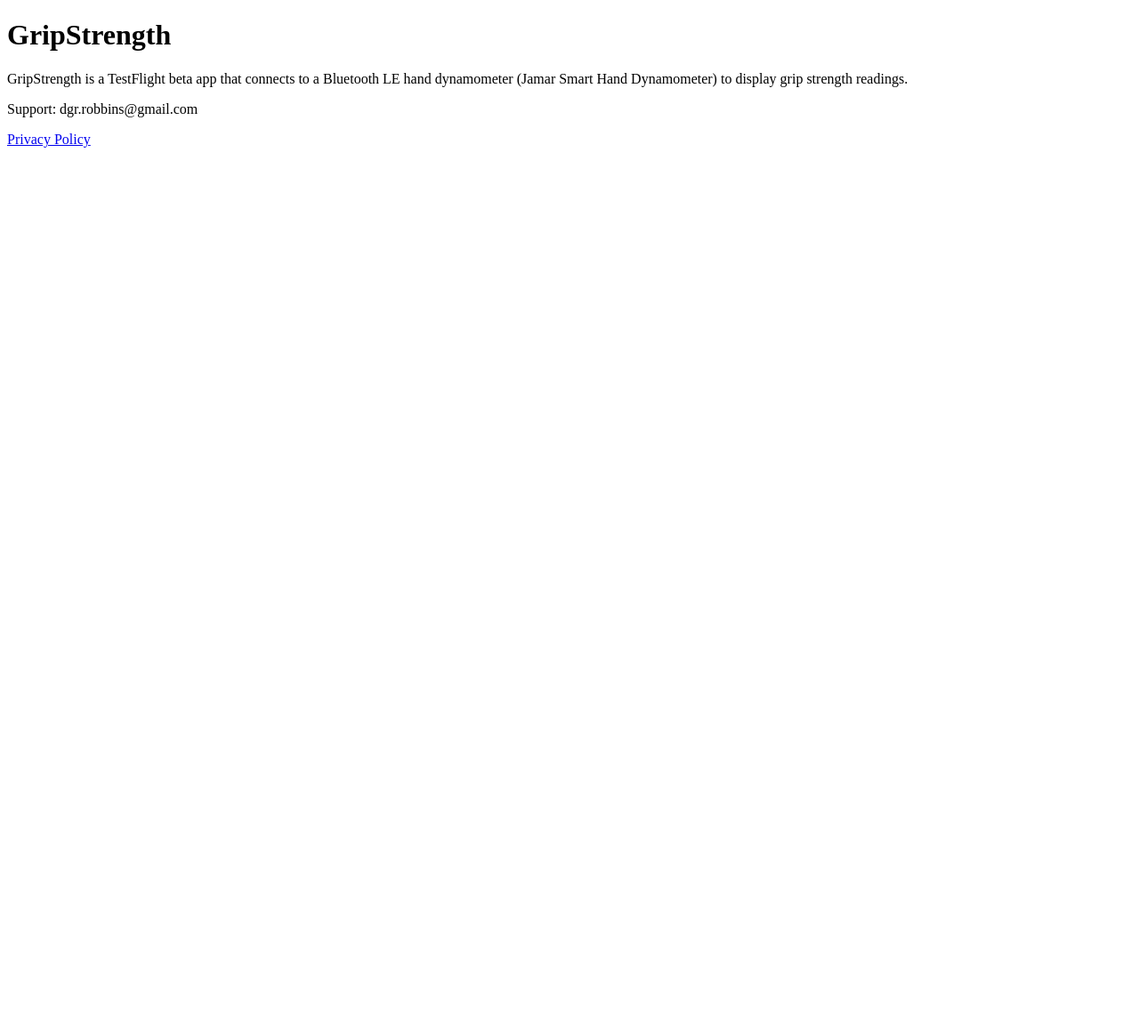
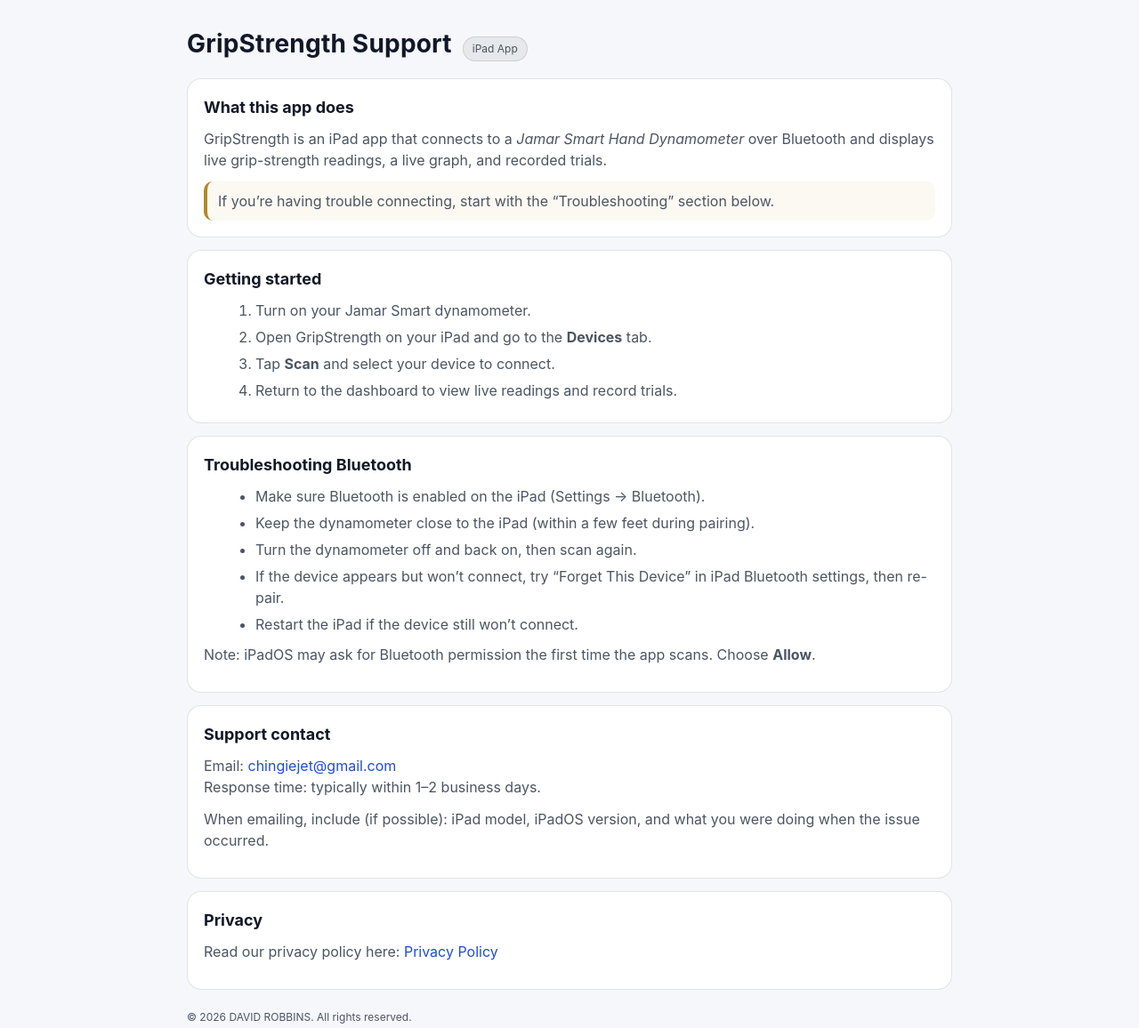
Before and after one commit to howlshot/gripstrength, a plain HTML site: page docs/index.html in a window 1280 px wide. Shown: the whole page at 89% size. Before the commit the page ends 800 px from the top, so only its background shows below. Drawn offline with Linux system fonts and the light colour scheme.

Commit message:
Update index.html

```diff
--- a/docs/index.html
+++ b/docs/index.html
@@ -1,13 +1,159 @@
+<!-- index.html -->
 <!doctype html>
-<html>
+<html lang="en">
 <head>
   <meta charset="utf-8" />
-  <title>GripStrength</title>
+  <meta name="viewport" content="width=device-width,initial-scale=1" />
+  <title>GripStrength — Support</title>
+  <meta name="description" content="Support page for GripStrength (iPad) — connect to a Jamar Smart Hand Dynamometer via Bluetooth to view live grip strength." />
+  <style>
+    :root {
+      color-scheme: light dark;
+      --bg: #0b0c10;
+      --card: #12141b;
+      --text: #e9ecf1;
+      --muted: #b8c0cc;
+      --link: #7aa2ff;
+      --border: rgba(255,255,255,.12);
+      --accent: #d6b25e;
+    }
+    @media (prefers-color-scheme: light) {
+      :root {
+        --bg: #f6f7fb;
+        --card: #ffffff;
+        --text: #111827;
+        --muted: #4b5563;
+        --link: #1d4ed8;
+        --border: rgba(17,24,39,.12);
+        --accent: #b38728;
+      }
+    }
+    body {
+      margin: 0;
+      font-family: -apple-system, BlinkMacSystemFont, "Segoe UI", Roboto, Helvetica, Arial, "Apple Color Emoji", "Segoe UI Emoji";
+      background: var(--bg);
+      color: var(--text);
+      line-height: 1.5;
+    }
+    .wrap {
+      max-width: 860px;
+      margin: 0 auto;
+      padding: 28px 18px 48px;
+    }
+    header {
+      display: flex;
+      align-items: baseline;
+      gap: 12px;
+      margin-bottom: 18px;
+    }
+    h1 { font-size: 28px; margin: 0; letter-spacing: .2px; }
+    .badge {
+      font-size: 12px;
+      padding: 4px 10px;
+      border: 1px solid var(--border);
+      border-radius: 999px;
+      color: var(--muted);
+      background: rgba(0,0,0,.06);
+    }
+    .card {
+      background: var(--card);
+      border: 1px solid var(--border);
+      border-radius: 16px;
+      padding: 18px 18px;
+      margin: 14px 0;
+    }
+    h2 { font-size: 18px; margin: 0 0 10px; }
+    p { margin: 0 0 12px; color: var(--muted); }
+    a { color: var(--link); text-decoration: none; }
+    a:hover { text-decoration: underline; }
+    ul, ol { margin: 8px 0 0 18px; color: var(--muted); }
+    li { margin: 6px 0; }
+    .callout {
+      border-left: 4px solid var(--accent);
+      padding: 10px 12px;
+      background: rgba(214,178,94,.08);
+      border-radius: 10px;
+      color: var(--muted);
+    }
+    footer {
+      margin-top: 22px;
+      font-size: 12px;
+      color: var(--muted);
+    }
+    code {
+      font-family: ui-monospace, SFMono-Regular, Menlo, Monaco, Consolas, "Liberation Mono", "Courier New", monospace;
+      font-size: 0.95em;
+    }
+  </style>
 </head>
 <body>
-  <h1>GripStrength</h1>
-  <p>GripStrength is a TestFlight beta app that connects to a Bluetooth LE hand dynamometer (Jamar Smart Hand Dynamometer) to display grip strength readings.</p>
-  <p>Support: dgr.robbins@gmail.com</p>
-  <p><a href="privacy.html">Privacy Policy</a></p>
+  <div class="wrap">
+    <header>
+      <h1>GripStrength Support</h1>
+      <span class="badge">iPad App</span>
+    </header>
+
+    <div class="card">
+      <h2>What this app does</h2>
+      <p>
+        GripStrength is an iPad app that connects to a <em>Jamar Smart Hand Dynamometer</em> over Bluetooth
+        and displays live grip-strength readings, a live graph, and recorded trials.
+      </p>
+      <div class="callout">
+        If you’re having trouble connecting, start with the “Troubleshooting” section below.
+      </div>
+    </div>
+
+    <div class="card">
+      <h2>Getting started</h2>
+      <ol>
+        <li>Turn on your Jamar Smart dynamometer.</li>
+        <li>Open GripStrength on your iPad and go to the <strong>Devices</strong> tab.</li>
+        <li>Tap <strong>Scan</strong> and select your device to connect.</li>
+        <li>Return to the dashboard to view live readings and record trials.</li>
+      </ol>
+    </div>
+
+    <div class="card">
+      <h2>Troubleshooting Bluetooth</h2>
+      <ul>
+        <li>Make sure Bluetooth is enabled on the iPad (Settings → Bluetooth).</li>
+        <li>Keep the dynamometer close to the iPad (within a few feet during pairing).</li>
+        <li>Turn the dynamometer off and back on, then scan again.</li>
+        <li>If the device appears but won’t connect, try “Forget This Device” in iPad Bluetooth settings, then re-pair.</li>
+        <li>Restart the iPad if the device still won’t connect.</li>
+      </ul>
+      <p style="margin-top:10px;">
+        Note: iPadOS may ask for Bluetooth permission the first time the app scans. Choose <strong>Allow</strong>.
+      </p>
+    </div>
+
+    <div class="card">
+      <h2>Support contact</h2>
+      <p>
+        Email: <a href="mailto:SUPPORT_EMAIL_HERE">chingiejet@gmail.com</a><br />
+        Response time: typically within 1–2 business days.
+      </p>
+      <p style="margin-top:10px;">
+        When emailing, include (if possible): iPad model, iPadOS version, and what you were doing when the issue occurred.
+      </p>
+    </div>
+
+    <div class="card">
+      <h2>Privacy</h2>
+      <p>
+        Read our privacy policy here:
+        <a href="./privacy.html">Privacy Policy</a>
+      </p>
+    </div>
+
+    <footer>
+      © <span id="year"></span> DAVID ROBBINS. All rights reserved.
+    </footer>
+  </div>
+
+  <script>
+    document.getElementById("year").textContent = new Date().getFullYear();
+  </script>
 </body>
 </html>
```
